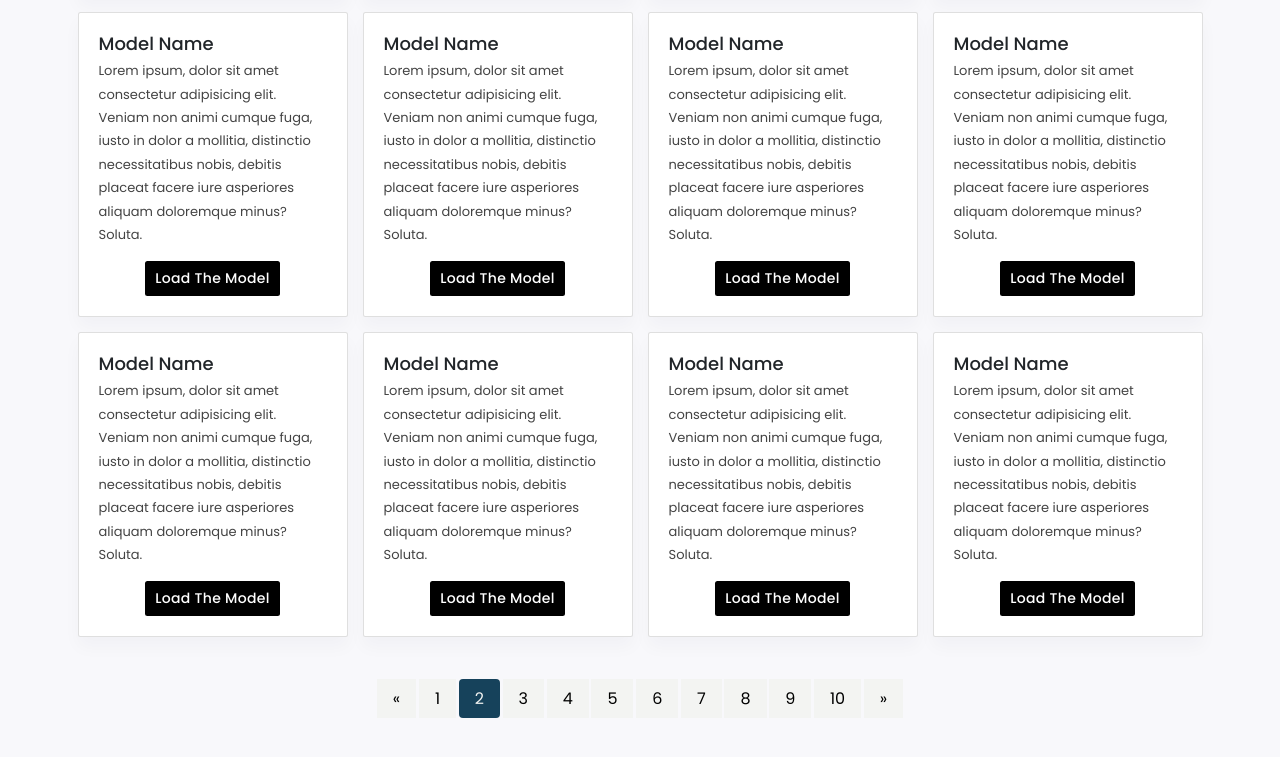
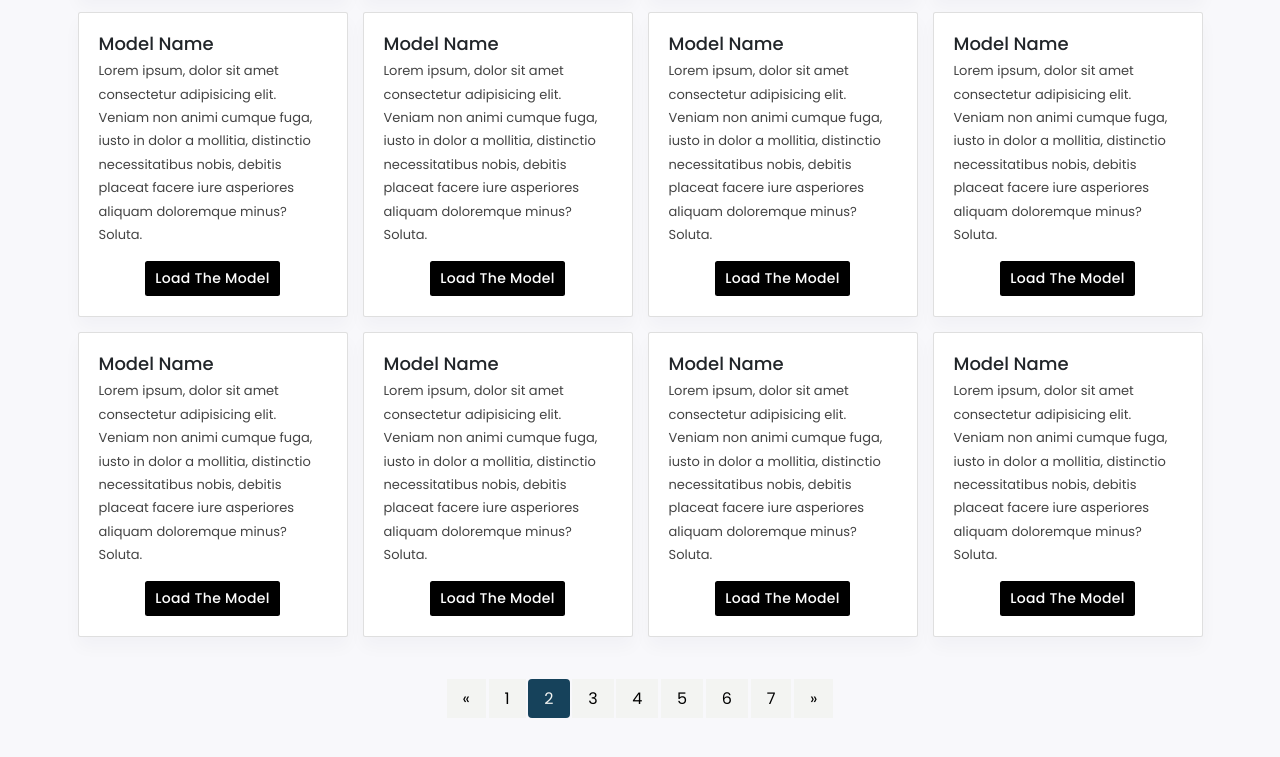
Before and after one commit to Jaseem-v/bridge, a website: page market.html in a window 1280 px wide. Shown: the part 449-1206 px from the top of the page. Drawn offline with nearby package versions, Linux system fonts and the light colour scheme.

Commit message:
js commit

```diff
--- a/market.html
+++ b/market.html
@@ -302,9 +302,6 @@
                         <li class="page-number"><a href="#">5</a></li>
                         <li class="page-number"><a href="#">6</a></li>
                         <li class="page-number"><a href="#">7</a></li>
-                        <li class="page-number"><a href="#">8</a></li>
-                        <li class="page-number"><a href="#">9</a></li>
-                        <li class="page-number"><a href="#">10</a></li>
                         <li class="page-number prev"><a href="#">&raquo;</a></li>
                     </ul>
                 </div>
```
